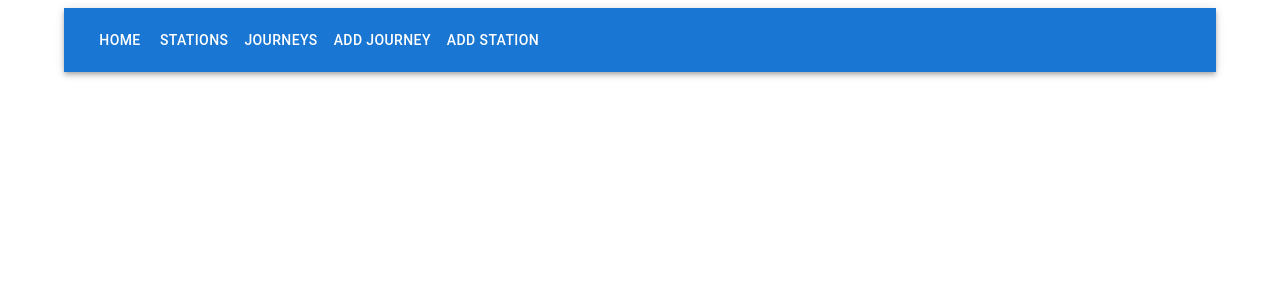
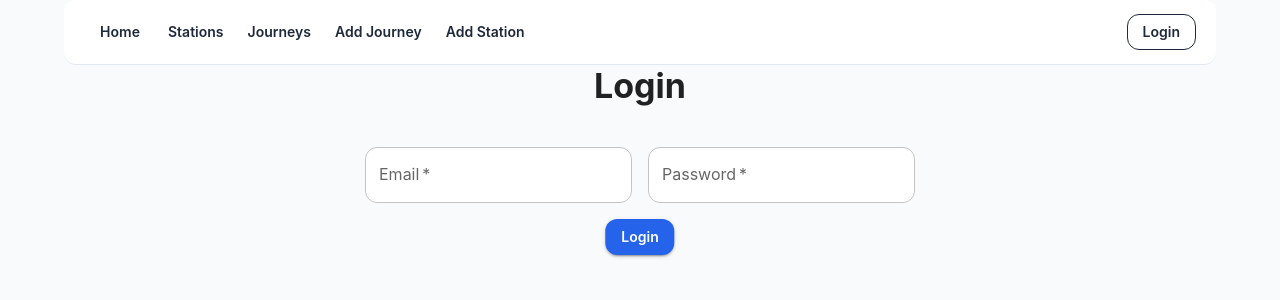
Before and after one commit to ArttuLeh/city-bike-app, a React (Create React App) app in the folder city-bike-ui/: page /login in a window 1280 px wide. Shown: the top 300 px of the page. Built offline with nearby package versions, Linux system fonts and the light colour scheme; no server answers.

Commit message:
added role-based authentication

```diff
--- a/city-bike-ui/src/App.tsx
+++ b/city-bike-ui/src/App.tsx
@@ -1,33 +1,93 @@
-import { Routes, Route, Link } from 'react-router-dom'
-import { AppBar, Container, Toolbar, Button } from '@mui/material'
+import { Routes, Route, Link } from 'react-router-dom';
+import { useSelector, useDispatch } from 'react-redux';
+import { AppDispatch, RootState } from './store';
+import {
+  AppBar,
+  Container,
+  Toolbar,
+  Button,
+  ThemeProvider,
+  CssBaseline,
+} from '@mui/material';
 
-import JourneysView from './components/JourneysView'
-import StationsView from './components/StationsView'
-import StationView from './components/StationView'
-import AddJourney from './components/AddJourney'
-import Home from './components/Home'
-import AddStation from './components/AddStation'
+import JourneysView from './components/JourneysView';
+import StationsView from './components/StationsView';
+import StationView from './components/StationView';
+import AddJourney from './components/AddJourney';
+import Home from './components/Home';
+import AddStation from './components/AddStation';
+import LoginForm from './components/LogingForm';
+import { logout } from './reducers/authReducer';
+import theme from './theme';
 
 const App = () => {
+  const dispatch = useDispatch<AppDispatch>();
+  const isAuthenticated = useSelector(
+    (state: RootState) => state.auth.isAuthenticated,
+  );
+  console.log('Authentication status:', isAuthenticated);
   return (
+    <ThemeProvider theme={theme}>
+      <CssBaseline />
       <Container>
-      <AppBar position="static" color="primary">
-        <Toolbar>
+        <AppBar position="sticky" sx={{ borderRadius: 1 }}>
+          <Toolbar sx={{ gap: 1 }}>
             <Button color="inherit" component={Link} to="/">
               Home
             </Button>
-          <Button id="stations" color="inherit" component={Link} to="/stations">
+            <Button
+              id="stations"
+              color="inherit"
+              component={Link}
+              to="/stations"
+            >
               Stations
             </Button>
-          <Button id="journeys" color="inherit" component={Link} to="/journeys">
+            <Button
+              id="journeys"
+              color="inherit"
+              component={Link}
+              to="/journeys"
+            >
               Journeys
             </Button>
-          <Button id="add-journey" color="inherit" component={Link} to="/add-journey">
+            <Button
+              id="add-journey"
+              color="inherit"
+              component={Link}
+              to="/add-journey"
+            >
               Add Journey
             </Button>
-          <Button id="add-station" color="inherit" component={Link} to="/add-station">
+            <Button
+              id="add-station"
+              color="inherit"
+              component={Link}
+              to="/add-station"
+            >
               Add Station
             </Button>
+            {isAuthenticated ? (
+              <Button
+                style={{ position: 'absolute', right: 20 }}
+                variant="outlined"
+                color="error"
+                onClick={() => dispatch(logout())}
+              >
+                Logout
+              </Button>
+            ) : (
+              <Button
+                style={{ position: 'absolute', right: 20 }}
+                id="login"
+                variant="outlined"
+                color="inherit"
+                component={Link}
+                to="/login"
+              >
+                Login
+              </Button>
+            )}
           </Toolbar>
         </AppBar>
         <div>
@@ -38,10 +98,12 @@ const App = () => {
             <Route path="/station/:id" element={<StationView />} />
             <Route path="/add-journey" element={<AddJourney />} />
             <Route path="/add-station" element={<AddStation />} />
+            <Route path="/login" element={<LoginForm />} />
           </Routes>
         </div>
       </Container>
-  )
-}
+    </ThemeProvider>
+  );
+};
 
-export default App
+export default App;
--- /dev/null
+++ b/city-bike-ui/src/components/LogingForm.tsx
@@ -0,0 +1,90 @@
+import React, { useState } from 'react';
+import { useDispatch } from 'react-redux';
+import { loginUser } from '../reducers/authReducer';
+import { AppDispatch } from '../store';
+import { Box, TextField, Grid, Button, Alert, Typography } from '@mui/material';
+import { useNavigate } from 'react-router-dom';
+
+const LoginForm = () => {
+  const dispatch = useDispatch<AppDispatch>();
+  const navigate = useNavigate();
+  const [email, setEmail] = useState('');
+  const [password, setPassword] = useState('');
+  const [error, setError] = useState<string | null>(null);
+
+  const resetForm = () => {
+    setEmail('');
+    setPassword('');
+  };
+
+  const handleSubmit = async (e: React.FormEvent) => {
+    e.preventDefault();
+    setError(null);
+
+    try {
+      await dispatch(loginUser({ email, password }));
+      navigate('/');
+    } catch (err) {
+      setError('Invalid email or password');
+    }
+    resetForm();
+  };
+
+  return (
+    <Box
+      component="form"
+      onSubmit={handleSubmit}
+      sx={{
+        display: 'flex',
+        flexDirection: 'column',
+        gap: 2,
+        width: 550,
+        margin: '0 auto',
+      }}
+    >
+      <Typography variant="h4" align="center" sx={{ mb: 3 }}>
+        Login
+      </Typography>
+      {error && <Alert severity="error">{error}</Alert>}
+      <Grid container spacing={2}>
+        <Grid size={{ xs: 12, sm: 6 }}>
+          <TextField
+            label="Email"
+            type="email"
+            fullWidth
+            value={email}
+            onChange={(e) => setEmail(e.target.value)}
+            required
+            sx={{ backgroundColor: '#fff', borderRadius: 1 }}
+          />
+        </Grid>
+
+        <Grid size={{ xs: 12, sm: 6 }}>
+          <TextField
+            label="Password"
+            type="password"
+            fullWidth
+            value={password}
+            onChange={(e) => setPassword(e.target.value)}
+            required
+            sx={{ backgroundColor: '#fff', borderRadius: 1 }}
+          />
+        </Grid>
+        <Grid size={{ xs: 12, sm: 6 }}>
+          <Button
+            style={{
+              position: 'absolute',
+              left: '50%',
+              transform: 'translateX(-50%)',
+            }}
+            type="submit"
+            variant="contained"
+          >
+            Login
+          </Button>
+        </Grid>
+      </Grid>
+    </Box>
+  );
+};
+export default LoginForm;
--- /dev/null
+++ b/city-bike-ui/src/reducers/authReducer.ts
@@ -0,0 +1,48 @@
+import { createSlice, PayloadAction } from '@reduxjs/toolkit';
+import authService from '../services/auth';
+import { AuthResponse, AuthState, LoginFormValues } from '../types';
+import { AppDispatch } from '../store';
+
+const initialState: AuthState = {
+  token: null,
+  email: null,
+  role: null,
+  isAuthenticated: false,
+};
+
+// reducer that set the state for authentication data
+const authSlice = createSlice({
+  name: 'auth',
+  initialState,
+  reducers: {
+    loginSuccess(state, action: PayloadAction<AuthResponse>) {
+      state.token = action.payload.token;
+      state.email = action.payload.email;
+      state.role = action.payload.role;
+      state.isAuthenticated = true;
+    },
+    logout(state) {
+      state.token = null;
+      state.email = null;
+      state.role = null;
+      state.isAuthenticated = false;
+    },
+  },
+});
+
+// dispatch the data to store
+export const loginUser = (credentials: LoginFormValues) => {
+  return async (dispatch: AppDispatch) => {
+    try {
+      const data = await authService.login(credentials);
+      console.log('reducer', data);
+      dispatch(loginSuccess(data));
+    } catch (error) {
+      console.error('Error during login:', error);
+      throw error;
+    }
+  };
+};
+
+export const { loginSuccess, logout } = authSlice.actions;
+export default authSlice.reducer;
--- /dev/null
+++ b/city-bike-ui/src/services/auth.ts
@@ -0,0 +1,15 @@
+import axios from 'axios';
+import { AuthResponse, LoginFormValues } from '../types';
+
+const apiUrl = process.env.REACT_APP_API_URL;
+
+const login = async (credentials: LoginFormValues) => {
+  const { data } = await axios.post<AuthResponse>(
+    `${apiUrl}/api/auth/login`,
+    credentials,
+  );
+  console.log('login', data);
+  return data;
+};
+// eslint-disable-next-line
+export default { login };
--- a/city-bike-ui/src/store.ts
+++ b/city-bike-ui/src/store.ts
@@ -1,8 +1,9 @@
-import { configureStore } from '@reduxjs/toolkit'
-import stationsReducer from './reducers/stationsReducer'
-import stationReducer from './reducers/stationReducer'
-import journeyReducer from './reducers/journeyReducer'
-import loadingReducer from './reducers/loadingReducer'
+import { configureStore } from '@reduxjs/toolkit';
+import stationsReducer from './reducers/stationsReducer';
+import stationReducer from './reducers/stationReducer';
+import journeyReducer from './reducers/journeyReducer';
+import loadingReducer from './reducers/loadingReducer';
+import authReducer from './reducers/authReducer';
 
 // store the all states
 const store = configureStore({
@@ -11,8 +12,9 @@ const store = configureStore({
     station: stationReducer,
     journeys: journeyReducer,
     loading: loadingReducer,
+    auth: authReducer,
   },
-})
-export type AppDispatch = typeof store.dispatch
-export type RootState = ReturnType<typeof store.getState>
-export default store
+});
+export type AppDispatch = typeof store.dispatch;
+export type RootState = ReturnType<typeof store.getState>;
+export default store;
```
Also changed, not shown: city-bike-ui/src/axiosConfig.ts (added, +14 -0 lines), city-bike-ui/src/components/LoginNavbar.tsx (added, +30 -0 lines), city-bike-ui/src/types.ts (+19 -0 lines). Lines whose indentation alone changed are shown as unchanged.
